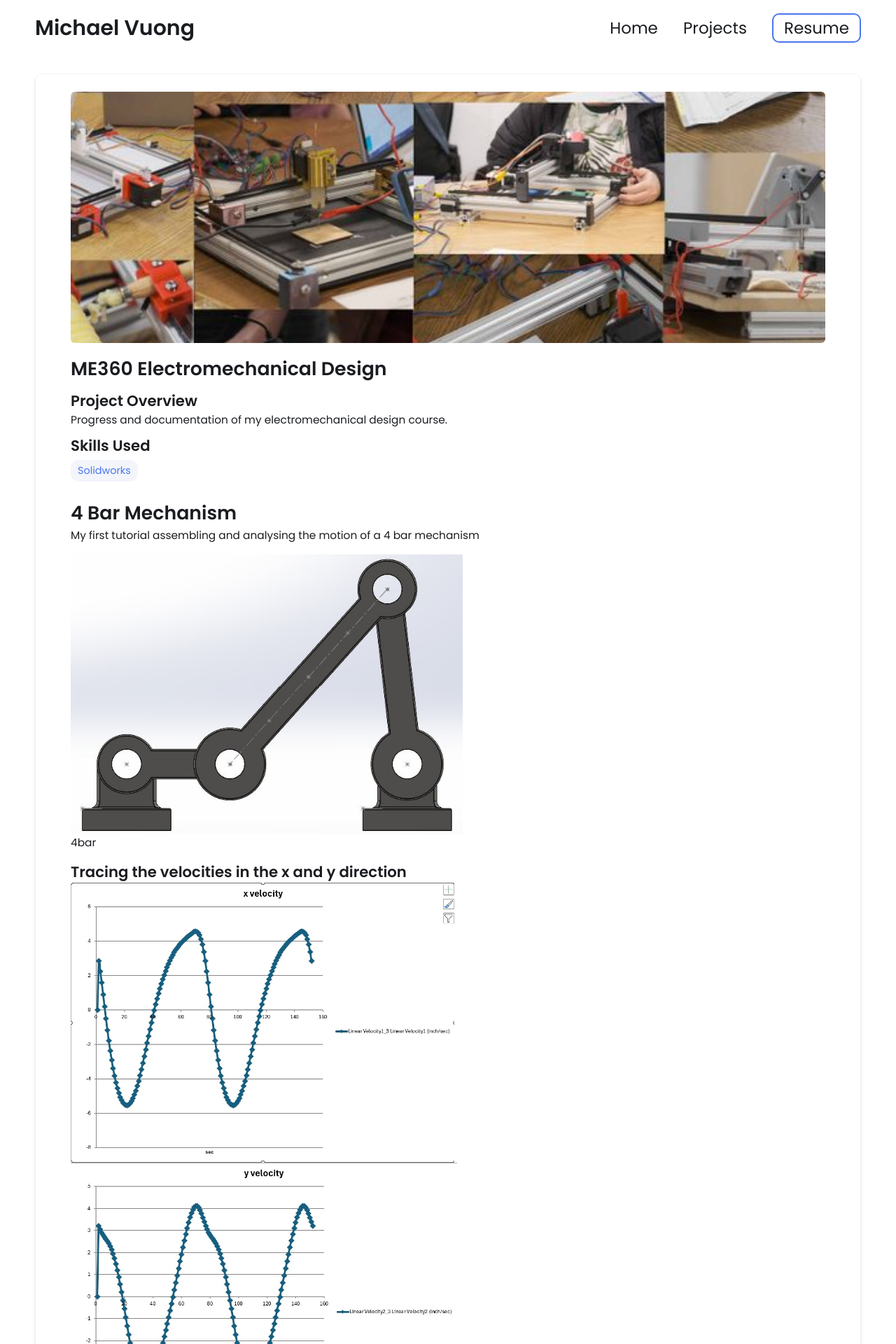
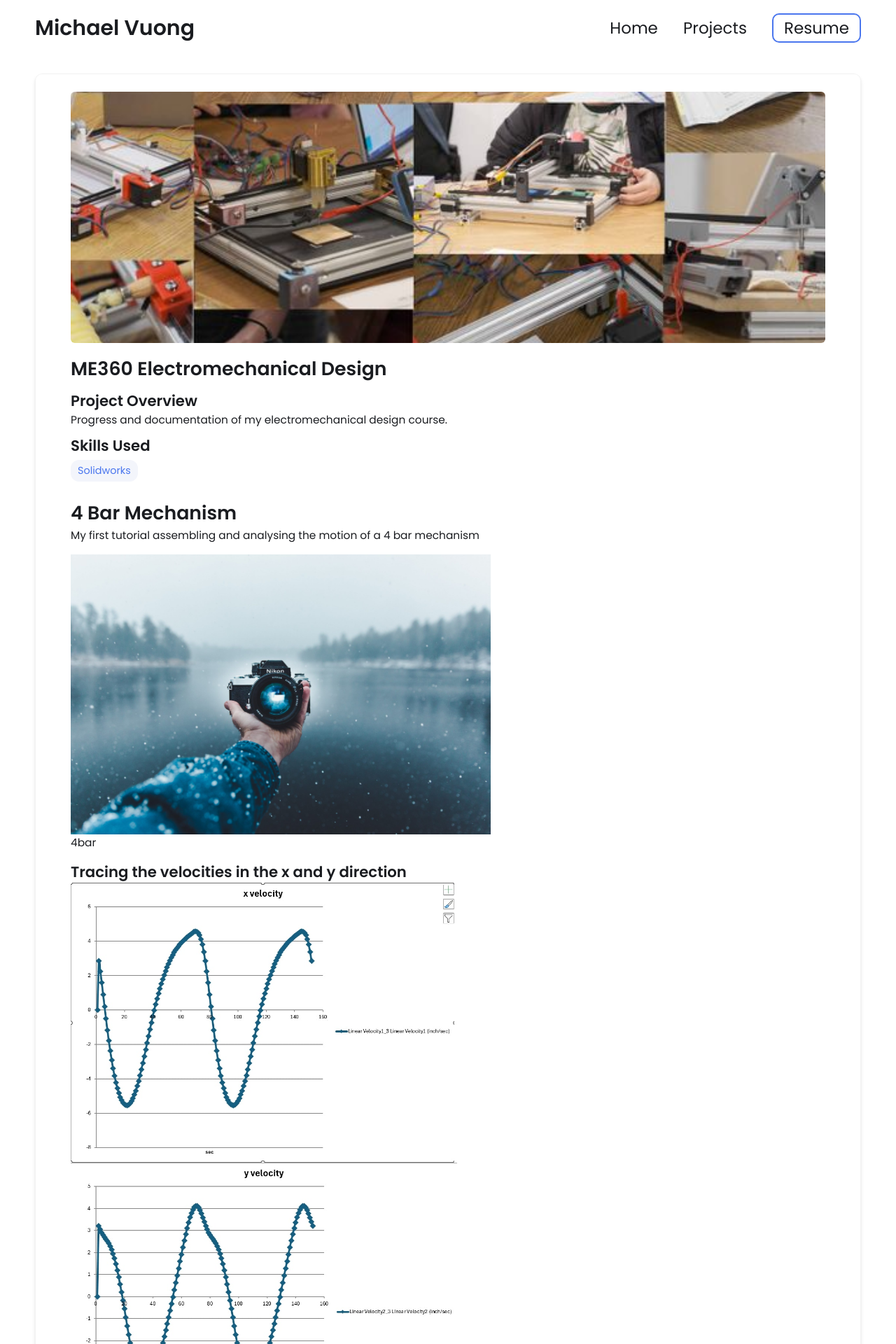
Before and after one commit to michael-vuong/michael-vuong.github.io, a Jekyll site: the page built from _projects/ME360 Electromechanical Design/index.md, in a window 1280 px wide. Shown: the top 1920 px of the page at 70% size. Built offline with Jekyll 4.4.1, drawn with Linux system fonts in a browser that asks for light colours.

Commit message:
Update index.md

```diff
--- a/_projects/ME360 Electromechanical Design/index.md
+++ b/_projects/ME360 Electromechanical Design/index.md
@@ -11,7 +11,7 @@ main-image: /ME360-Banner-Image-Half-600x500.jpg
 # 4 Bar Mechanism
 My first tutorial assembling and analysing the motion of a 4 bar mechanism
 
-{% include image-gallery.html images="4bar.jpg" height="400" %}
+{% include image-gallery.html images="image-optimisation-scaled.jpg" height="400" %}
 4bar
 
 ## Tracing the velocities in the x and y direction
```
